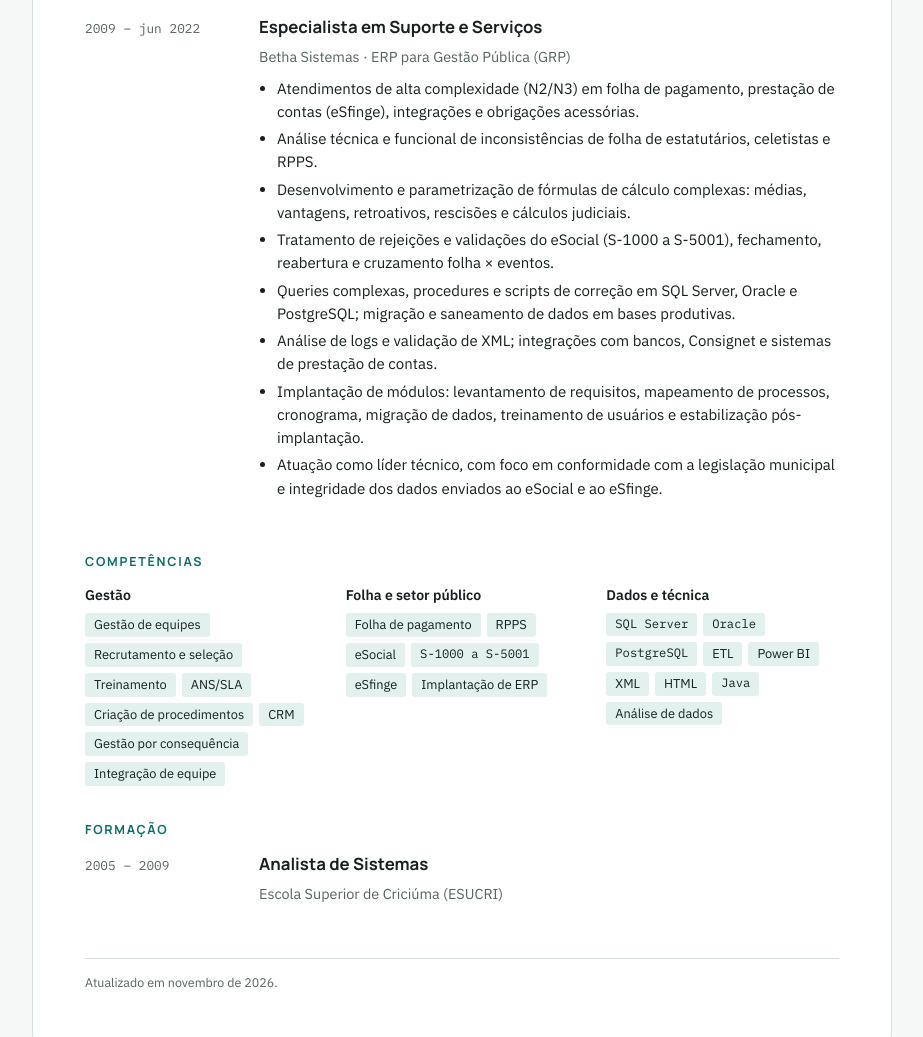
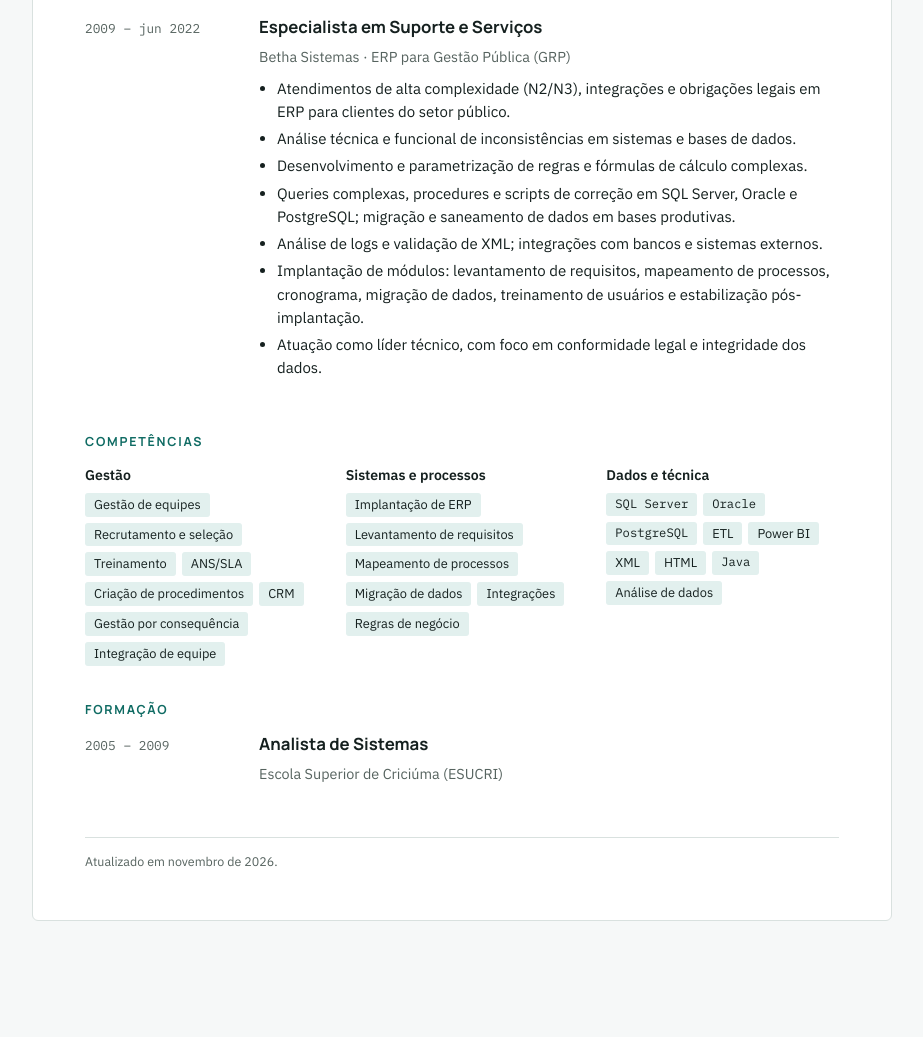
Before and after one commit to emanuelmelo87/curriculo, a plain HTML site: page index.html in a window 1280 px wide. Shown: the part 889-1926 px from the top of the page, without its empty margins (178-1101 px from the left). After the commit the page ends 1842 px from the top, so only its background shows below. Drawn offline with Linux system fonts and the light colour scheme.

Commit message:
Remove foco em folha e eSocial
Co-Authored-By: Claude Opus 5.5 <noreply@anthropic.com>
Claude-Session: https://claude.ai/code/session_01GmosjGWj8RurrbqCngPhft

```diff
--- a/index.html
+++ b/index.html
@@ -4,7 +4,7 @@
 <meta charset="utf-8">
 <meta name="viewport" content="width=device-width, initial-scale=1, viewport-fit=cover">
 <title>Currículo Emanuel Melo</title>
-<meta name="description" content="Currículo de Emanuel Melo Alexandre: 18 anos em software, com experiência em gestão de equipes, suporte, implantação de sistemas, folha de pagamento, eSocial e dados.">
+<meta name="description" content="Currículo de Emanuel Melo Alexandre: 18 anos em software, com experiência em gestão de equipes, suporte, implantação de sistemas e dados.">
 <link rel="preconnect" href="https://fonts.googleapis.com">
 <link rel="stylesheet" href="https://fonts.googleapis.com/css2?family=IBM+Plex+Mono:wght@400;500&family=IBM+Plex+Sans:wght@400;500;600&family=Manrope:wght@600;700;800&display=swap">
 <style>
@@ -80,7 +80,7 @@ footer{font-size:.78rem;color:var(--muted);border-top:1px solid var(--line);padd
     <img class="photo" src="foto.jpg" alt="Foto de Emanuel Melo Alexandre" width="112" height="112">
     <div class="id">
     <h1>Emanuel Melo Alexandre</h1>
-    <p class="role">Gestão de Equipes · Suporte e Implantação de Sistemas · Folha de Pagamento e eSocial · Dados (SQL e Power BI)</p>
+    <p class="role">Gestão de Equipes · Suporte e Implantação de Sistemas · Dados (SQL e Power BI)</p>
     <div class="contact">
       <span>emanuel.melo87@gmail.com</span>
       <a href="https://www.linkedin.com/in/emanuelmelo87" target="_blank" rel="noopener">linkedin.com/in/emanuelmelo87</a>
@@ -91,7 +91,7 @@ footer{font-size:.78rem;color:var(--muted);border-top:1px solid var(--line);padd
   <section class="summary" aria-labelledby="s-resumo">
     <h2 id="s-resumo">Resumo</h2>
     <p>Profissional de tecnologia com 18 anos de experiência em empresa de software, unindo conhecimento técnico, gestão de pessoas e foco no cliente. Atuei em suporte especializado, implantação de sistemas, análise de dados e liderança de equipes.</p>
-    <p>Tenho base técnica sólida em bancos de dados (SQL Server, Oracle e PostgreSQL), integrações e Power BI, e experiência com regras de negócio complexas, como folha de pagamento e eSocial. Como coordenador, conduzi recrutamento, treinamento, criação de procedimentos e gestão de indicadores de atendimento.</p>
+    <p>Tenho base técnica sólida em bancos de dados (SQL Server, Oracle e PostgreSQL), integrações e Power BI, e experiência com regras de negócio complexas e migração de dados. Como coordenador, conduzi recrutamento, treinamento, criação de procedimentos e gestão de indicadores de atendimento.</p>
     <p><strong>Disponível para novas oportunidades</strong> nos modelos presencial, híbrido ou remoto.</p>
   </section>
 
@@ -119,14 +119,13 @@ footer{font-size:.78rem;color:var(--muted);border-top:1px solid var(--line);padd
         <h3>Especialista em Suporte e Serviços</h3>
         <div class="org">Betha Sistemas · ERP para Gestão Pública (GRP)</div>
         <ul>
-          <li>Atendimentos de alta complexidade (N2/N3) em folha de pagamento, prestação de contas (eSfinge), integrações e obrigações acessórias.</li>
-          <li>Análise técnica e funcional de inconsistências de folha de estatutários, celetistas e RPPS.</li>
-          <li>Desenvolvimento e parametrização de fórmulas de cálculo complexas: médias, vantagens, retroativos, rescisões e cálculos judiciais.</li>
-          <li>Tratamento de rejeições e validações do eSocial (S-1000 a S-5001), fechamento, reabertura e cruzamento folha × eventos.</li>
+          <li>Atendimentos de alta complexidade (N2/N3), integrações e obrigações legais em ERP para clientes do setor público.</li>
+          <li>Análise técnica e funcional de inconsistências em sistemas e bases de dados.</li>
+          <li>Desenvolvimento e parametrização de regras e fórmulas de cálculo complexas.</li>
           <li>Queries complexas, procedures e scripts de correção em SQL Server, Oracle e PostgreSQL; migração e saneamento de dados em bases produtivas.</li>
-          <li>Análise de logs e validação de XML; integrações com bancos, Consignet e sistemas de prestação de contas.</li>
+          <li>Análise de logs e validação de XML; integrações com bancos e sistemas externos.</li>
           <li>Implantação de módulos: levantamento de requisitos, mapeamento de processos, cronograma, migração de dados, treinamento de usuários e estabilização pós-implantação.</li>
-          <li>Atuação como líder técnico, com foco em conformidade com a legislação municipal e integridade dos dados enviados ao eSocial e ao eSfinge.</li>
+          <li>Atuação como líder técnico, com foco em conformidade legal e integridade dos dados.</li>
         </ul>
       </div>
     </article>
@@ -136,7 +135,7 @@ footer{font-size:.78rem;color:var(--muted);border-top:1px solid var(--line);padd
     <h2 id="s-comp">Competências</h2>
     <div class="skills">
       <div><h4>Gestão</h4><div class="tags"><span class="tag">Gestão de equipes</span><span class="tag">Recrutamento e seleção</span><span class="tag">Treinamento</span><span class="tag">ANS/SLA</span><span class="tag">Criação de procedimentos</span><span class="tag">CRM</span><span class="tag">Gestão por consequência</span><span class="tag">Integração de equipe</span></div></div>
-      <div><h4>Folha e setor público</h4><div class="tags"><span class="tag">Folha de pagamento</span><span class="tag">RPPS</span><span class="tag">eSocial</span><span class="tag code">S-1000 a S-5001</span><span class="tag">eSfinge</span><span class="tag">Implantação de ERP</span></div></div>
+      <div><h4>Sistemas e processos</h4><div class="tags"><span class="tag">Implantação de ERP</span><span class="tag">Levantamento de requisitos</span><span class="tag">Mapeamento de processos</span><span class="tag">Migração de dados</span><span class="tag">Integrações</span><span class="tag">Regras de negócio</span></div></div>
       <div><h4>Dados e técnica</h4><div class="tags"><span class="tag code">SQL Server</span><span class="tag code">Oracle</span><span class="tag code">PostgreSQL</span><span class="tag">ETL</span><span class="tag">Power BI</span><span class="tag">XML</span><span class="tag">HTML</span><span class="tag code">Java</span><span class="tag">Análise de dados</span></div></div>
     </div>
   </section>
```
Also changed, not shown: 2 other files.
